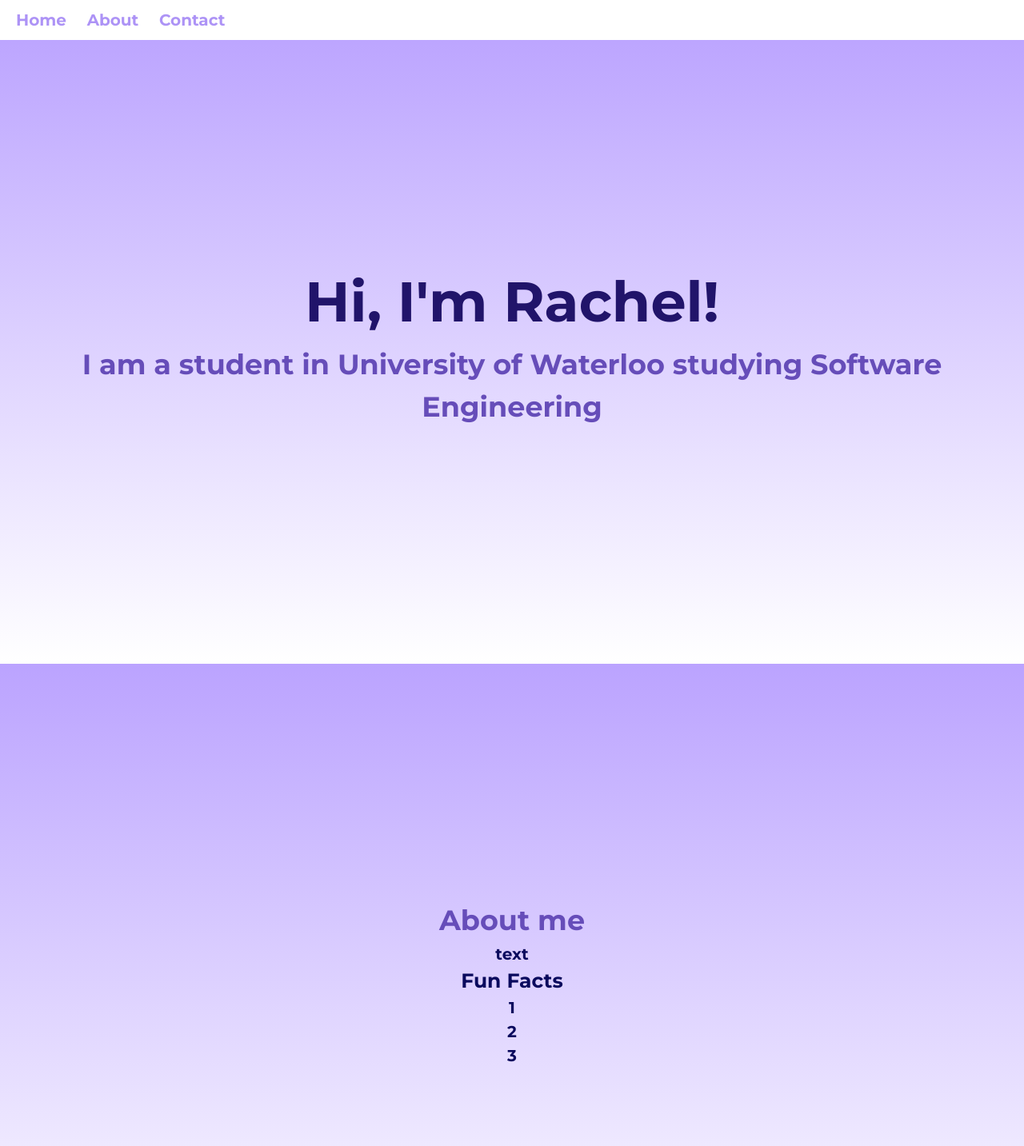
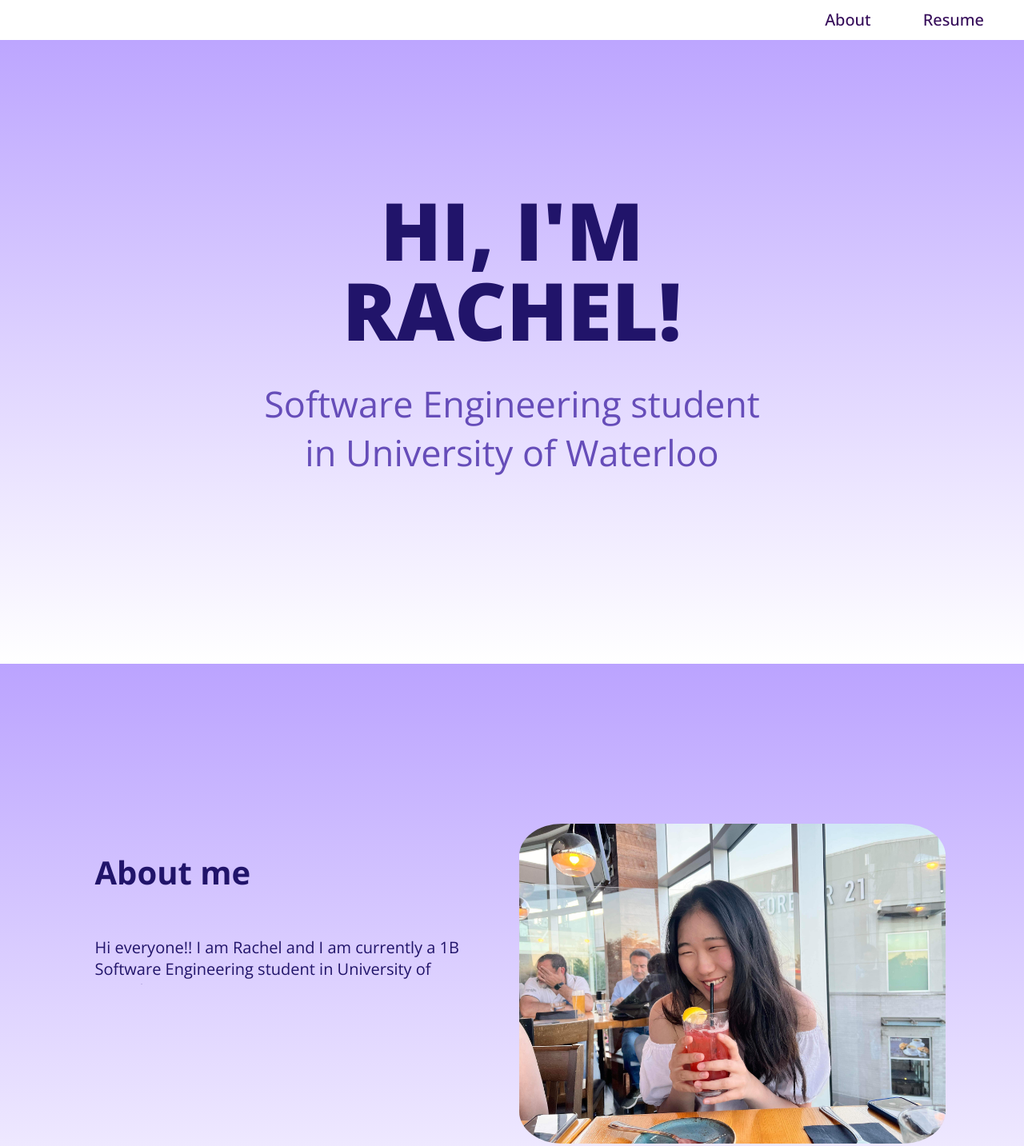
Before and after one commit to rheo5/personal-website, a plain HTML site: page src/index.html in a window 1280 px wide. Shown: the top 1433 px of the page at 80% size. Drawn offline with nearby package versions, Linux system fonts and the light colour scheme.

Commit message:
more css and more formatting

```diff
--- a/package.json
+++ /dev/null
@@ -1,5 +0,0 @@
-{
-  "devDependencies": {
-    "tailwindcss": "^3.2.4"
-  }
-}
--- a/src/index.html
+++ b/src/index.html
@@ -1,72 +1,77 @@
 <!DOCTYPE html>
-<html>
+<html lang="en">
 
 <head>
    <meta charset="UTF-8">
-   <meta name="viewpoint" content="'width=device-width, initial-scale=1.0">
-   <link href="/dist/output.css" rel="stylesheet">
-   <title>Rachel Heo</title>
-   <link rel="stylesheet" href="style.css">
+   <meta http-equiv="X-UA-Compatible" content="IE=edge">
+   <meta name="viewport" content="width=device-width, initial-scale=1.0">
+   <link href="style.css" rel="stylesheet">
+   <link rel="preconnect" href="https://fonts.googleapis.com">
+   <link rel="preconnect" href="https://fonts.gstatic.com" crossorigin>
+   <link rel="preconnect" href="https://fonts.googleapis.com">
+   <link rel="preconnect" href="https://fonts.gstatic.com" crossorigin>
+   <link href="https://fonts.googleapis.com/css2?family=Bitter:wght@300;400;700&family=Open+Sans:ital,wght@0,300;0,400;0,500;0,700;0,800;1,600&display=swap" rel="stylesheet">
 </head>
 
 <body>
    <header>
-      <!-- this is where the logo goes-->
       <nav>
          <ul>
-            <li><a href="#hero">Home</a></li>
-            <li><a href="#about">About</a></li>
-            <li><a href="#contact">Contact</a></li>
+           <li><a href="#about">About</a></li>
+           <li><a href="files/resume.pdf" target="_blank">Resume</a></li>
          </ul>
       </nav>
    </header>
 
    <main>
       <section id="welcome">
-         <div class="section-inner">
-            <h1 align="center"> Hi, I'm Rachel!</h1>
-            <h2 align="center">I am a student in University of Waterloo studying Software Engineering</h2>
+         <div>
+            <h1 class="welcometext" align="center"> Hi, I'm <br>Rachel!</h1>
+            <h2 class="aboutme" align="center">Software Engineering student <br>in University of Waterloo</h2>
          </div>
 
       </section>
 
       <section id="about">
-         <div class="section-inner">
-            <h2>About me</h2>
-            <p>text</p>
-            <h3>Fun Facts</h3>
-            <ul>
-               <li>1</li>
-               <li>2</li>
-               <li>3</li>
-            </ul>
+         <div class="about-container">
+             <div class="text-img-container">
+                 <div class="text-content">
+                     <div class="header-description-container">
+                         <h2 class="me-header">About me</h2>
+                         <p class="description">Hi everyone!! I am Rachel and I am currently a 1B Software Engineering student in University of Waterloo</p>
+                     </div>
+                 </div>
+                 <img class="me" src="files/me.jpg">
+             </div>
          </div>
-      </section>
+     </section>
 
+      <!--
       <section id="resume">
-         <div class="section-inner">
+         <div >
             <h2>Check out my resume!</h2>
 
          </div>
       </section>
+      -->
 
    </main>
    <footer>
 
-      <a href="https://github.com/rheo5" target="_blank" class="icon github" title="GitHub">
+      <a class="icon" href="https://github.com/rheo5" target="_blank" class="icon github" title="GitHub">
          <svg viewBox="71 71 370 370" width="2.5em" , height="2.5em">
             <path
                d="M256 70.7c-102.6 0-185.9 83.2-185.9 185.9 0 82.1 53.3 151.8 127.1 176.4 9.3 1.7 12.3-4 12.3-8.9V389.4c-51.7 11.3-62.5-21.9-62.5-21.9 -8.4-21.5-20.6-27.2-20.6-27.2 -16.9-11.5 1.3-11.3 1.3-11.3 18.7 1.3 28.5 19.2 28.5 19.2 16.6 28.4 43.5 20.2 54.1 15.4 1.7-12 6.5-20.2 11.8-24.9 -41.3-4.7-84.7-20.6-84.7-91.9 0-20.3 7.3-36.9 19.2-49.9 -1.9-4.7-8.3-23.6 1.8-49.2 0 0 15.6-5 51.1 19.1 14.8-4.1 30.7-6.2 46.5-6.3 15.8 0.1 31.7 2.1 46.6 6.3 35.5-24 51.1-19.1 51.1-19.1 10.1 25.6 3.8 44.5 1.8 49.2 11.9 13 19.1 29.6 19.1 49.9 0 71.4-43.5 87.1-84.9 91.7 6.7 5.8 12.8 17.1 12.8 34.4 0 24.9 0 44.9 0 51 0 4.9 3 10.7 12.4 8.9 73.8-24.6 127-94.3 127-176.4C441.9 153.9 358.6 70.7 256 70.7z" />
          </svg>
       </a>
 
-      <a href="https://www.linkedin.com/in/rachel-heo-3581111ba/" target="_blank" class="icon linkedin" title="LinkedIn">
+      <a class="icon" href="https://www.linkedin.com/in/rachel-heo-3581111ba/" target="_blank" class="icon linkedin" title="LinkedIn">
          <svg viewBox="0 0 512 512" width="3em" , height="3em">
             <path
                d="M186.4 142.4c0 19-15.3 34.5-34.2 34.5 -18.9 0-34.2-15.4-34.2-34.5 0-19 15.3-34.5 34.2-34.5C171.1 107.9 186.4 123.4 186.4 142.4zM181.4 201.3h-57.8V388.1h57.8V201.3zM273.8 201.3h-55.4V388.1h55.4c0 0 0-69.3 0-98 0-26.3 12.1-41.9 35.2-41.9 21.3 0 31.5 15 31.5 41.9 0 26.9 0 98 0 98h57.5c0 0 0-68.2 0-118.3 0-50-28.3-74.2-68-74.2 -39.6 0-56.3 30.9-56.3 30.9v-25.2H273.8z" />
          </svg>
       </a>
-      <a href="mailto:rachelheo455@gmail.com" target="_blank" class="icon email" title="Email">
+      <a class="icon" href="mailto:rachelheo455@gmail.com" target="_blank" class="icon email" title="Email">
          <svg viewBox="0 0 1024 1024" height="2.5em" width="2.5em">
             <path
                d="M928 160H96c-17.7 0-32 14.3-32 32v640c0 17.7 14.3 32 32 32h832c17.7 0 32-14.3 32-32V192c0-17.7-14.3-32-32-32zm-80.8 108.9L531.7 514.4c-7.8 6.1-18.7 6.1-26.5 0L189.6 268.9A7.2 7.2 0 0 1 194 256h648.8a7.2 7.2 0 0 1 4.4 12.9z">
--- a/src/input.css
+++ /dev/null
@@ -1,10 +0,0 @@
-@tailwind base;
-@tailwind components;
-@tailwind utilities;
-
-@import url('https://fonts.googleapis.com/css2?family=Montserrat:wght@700&display=swap');
-
-html {
-    scroll-behavior: smooth;
-    font-family: "Montserrat";
-}
--- a/src/style.css
+++ b/src/style.css
@@ -2,27 +2,80 @@
 
 @import url('https://fonts.googleapis.com/css2?family=Montserrat:wght@700&display=swap');
 
-h1 {
+.welcometext {
     color: rgb(33, 20, 106);
-    font-family: "Montserrat";
-    font-size: 70px;
-    border: 5px;
+    font-family: "Open Sans";
+    font-weight: 800;
+    font-size: 100px;
+    text-transform: uppercase;
+    text-align: center;
+    line-height: 100%;
+    margin-bottom: 5px;
+    margin-top:10px
 }
 
-h2 {
-    font-size: 35px;
+.aboutme {
+    font-size: 45px;
+    font-weight: 400;
     color: rgb(102, 77, 185);
+}
+
+.about-container {
+    display: flex;
+}
+
+.text-img-container {
+    display: flex;
+    align-items: flex-start;
+}
+
+.text-content {
+    width: 50%;
+}
+
+.header-description-container {
+    display: flex;
+    flex-direction: column;
+    align-items: flex-start;
+}
+
+.me-header {
+    text-align: left;
+    padding-left:30px;
+}
+
+.description {
+    width: 500px;
+    height: 60px;
+    display: inline-block;
+    overflow: hidden;
+    text-wrap: normal;
+    padding-left:30px;
+    padding-right: 40px;
+    text-align: left;
+}
+
+.me {
+    margin-left: auto;
+    margin-right: auto;
+    width: 533px;
+    height: 400px;
 }
 
 h3 {
     font-size: 25px;
 }
 
+
+h2 {
+    font-size: 40px;
+}
+
 body {
     background-color: white;
     font-size: 20px;
-    color: rgb(10, 10, 93);
-    font-family: "Montserrat";
+    color: rgb(33, 20, 106);
+    font-family: 'Open Sans', sans-serif;
     margin: 0;
     margin-top: 30px;
 }
@@ -47,22 +100,28 @@
     line-height: 50px;
     background-color: white;
     color: rgb(173, 147, 246);
+    justify-content: flex-end;
+    padding-right: 50px;
+}
+
+nav ul li {
+    font-weight: 500;
+    margin-left: 60px;
 }
 
 a:link {
-    color: rgb(173, 147, 246);
+    color: rgb(53, 12, 89);
     background-color: transparent;
     text-decoration: none;
 }
 
 a:hover {
-    color: rgb(53, 12, 89);
+    color: rgb(187, 163, 255);
     background-color: transparent;
     text-decoration: none;
 }
 
 a:active {
-    color: pink;
     background-color: transparent;
     text-decoration: underline;
 }
@@ -99,6 +158,14 @@
     background-color: white;
 }
 
+.icon {
+    margin-right: 40px;
+}
+
+.highlight {
+    color:rgb(33, 20, 106);
+}
+
 #welcome {
     background-color: rgb(187, 163, 255);
     background-image: linear-gradient(rgb(187, 163, 255), white);
--- a/tailwind.config.js
+++ /dev/null
@@ -1,8 +0,0 @@
-/** @type {import('tailwindcss').Config} */
-module.exports = {
-  content: ["./src/**/*.{html,js}"],
-  theme: {
-    extend: {},
-  },
-  plugins: [],
-}
```
Also changed, not shown: dist/output.css (deleted), src/files/me.jpg (added), src/images/id pic.jpg (deleted), 2 other files.
